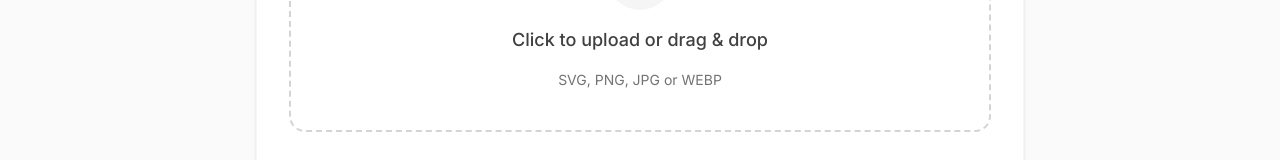
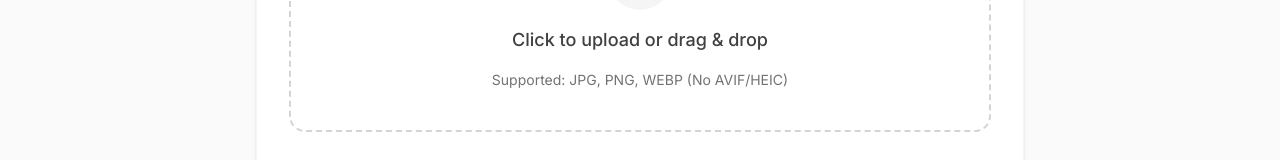
Before and after one commit to muddaseraltaf/framafy, a Next.js app in the folder web/: page /create in a window 1280 px wide. Shown: the part 370-530 px from the top of the page. Built offline with nearby package versions, Linux system fonts and the light colour scheme.

Commit message:
fix: enforce strict image codec validation on upload to block AVIF and HEIC payloads from crashing PIL

```diff
--- a/web/src/app/create/page.tsx
+++ b/web/src/app/create/page.tsx
@@ -55,6 +55,12 @@ export default function CreatePuzzle() {
       return;
     }
 
+    const validTypes = ["image/jpeg", "image/png", "image/webp", "image/jpg"];
+    if (!validTypes.includes(file.type)) {
+      setError("Unsupported file format. Please upload a standard JPG, PNG, or WEBP image.");
+      return;
+    }
+
     setIsSubmitting(true);
     setError(null);
 
@@ -92,7 +98,7 @@ export default function CreatePuzzle() {
             type="file"
             ref={fileInputRef}
             className="hidden"
-            accept="image/*"
+            accept="image/jpeg, image/png, image/webp"
             onChange={handleFileChange}
           />
 
@@ -120,7 +126,7 @@ export default function CreatePuzzle() {
                 </svg>
               </div>
               <p className="text-lg font-medium text-neutral-700">Click to upload or drag & drop</p>
-              <p className="text-sm text-neutral-500">SVG, PNG, JPG or WEBP</p>
+              <p className="text-sm text-neutral-500">Supported: JPG, PNG, WEBP (No AVIF/HEIC)</p>
             </div>
           )}
         </div>
```
